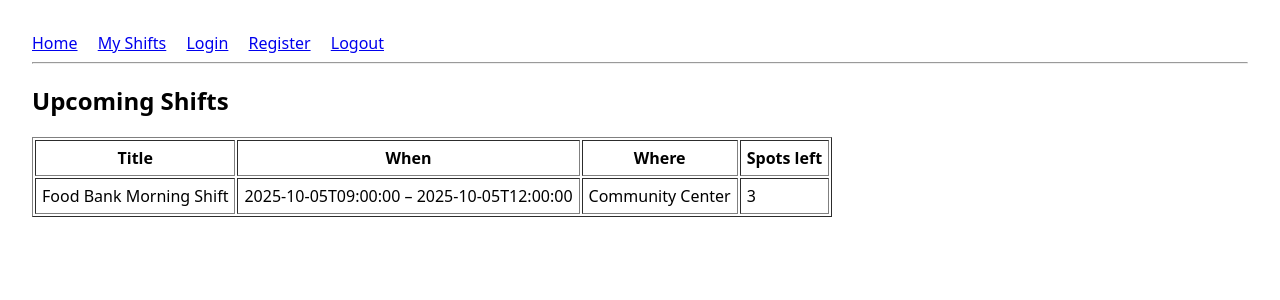
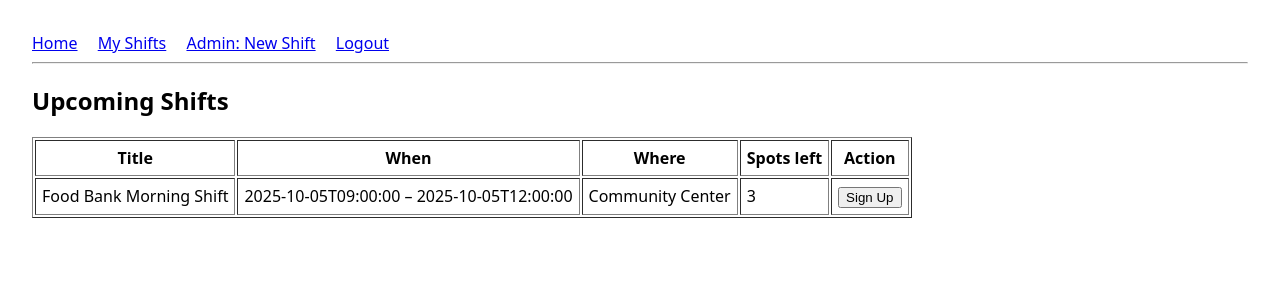
Before and after one commit to iarmoghan/shift-scheduler, a Flask app: page / in a window 1280 px wide. Shown: the top 300 px of the page. Run offline with Flask 3, Linux system fonts and the light colour scheme; the visitor is signed in with stand-in values (Sample User, id 1); data comes from the database, SQL or seed files in the repository; data that the repository does not hold is empty.

Commit message:
feat: sign-up (capacity) + cancel + admin create shift; add basic test and CI

```diff
--- a/app.py
+++ b/app.py
@@ -27,13 +27,14 @@ def init_db():
     # run schema
     with open(os.path.join(os.path.dirname(__file__), "schema.sql"), "r") as f:
         db.executescript(f.read())
-    # seed admin + one sample shift if empty
+    # seed admin
     count = db.execute("SELECT COUNT(*) AS c FROM app_user").fetchone()["c"]
     if count == 0:
         db.execute(
             "INSERT INTO app_user(email,password_hash,role) VALUES (?,?,?)",
             ("admin@example.com", generate_password_hash("admin123"), "ADMIN"),
         )
+    # seed example shift
     if db.execute("SELECT COUNT(*) AS c FROM shift").fetchone()["c"] == 0:
         starts = (datetime.now() + timedelta(days=1)).replace(hour=9, minute=0, second=0, microsecond=0)
         ends = starts + timedelta(hours=3)
@@ -55,6 +56,16 @@ def login_required(fn):
     def wrapper(*args, **kwargs):
         if not current_user():
             return redirect(url_for("login"))
+        return fn(*args, **kwargs)
+    return wrapper
+
+def admin_required(fn):
+    from functools import wraps
+    @wraps(fn)
+    def wrapper(*args, **kwargs):
+        if session.get("role") != "ADMIN":
+            flash("Admin only")
+            return redirect(url_for("index"))
         return fn(*args, **kwargs)
     return wrapper
 
@@ -98,7 +109,6 @@ def logout():
 # ---------- routes: core pages ----------
 @app.get("/")
 def index():
-    # list future shifts with spots left
     rows = get_db().execute(
         """
         SELECT s.*,
@@ -113,7 +123,6 @@ def index():
 @app.get("/my")
 @login_required
 def my_shifts():
-    # will be populated in the next step when we add signups
     items = get_db().execute(
         """
         SELECT s.title, s.starts_at, s.ends_at, su.id AS signup_id
@@ -125,11 +134,64 @@ def my_shifts():
     ).fetchall()
     return render_template("my.html", items=items)
 
+# ---------- routes: sign up / cancel ----------
+@app.post("/shifts/<int:shift_id>/signups")
+@login_required
+def sign_up(shift_id):
+    db = get_db()
+    me = current_user()
+    shift = db.execute("SELECT * FROM shift WHERE id=?", (shift_id,)).fetchone()
+    if not shift:
+        flash("Shift not found")
+        return redirect(url_for("index"))
+    taken = db.execute("SELECT COUNT(*) AS c FROM signup WHERE shift_id=?", (shift_id,)).fetchone()["c"]
+    if taken >= shift["capacity"]:
+        flash("Shift is full")
+        return redirect(url_for("index"))
+    try:
+        db.execute("INSERT INTO signup(shift_id,user_id) VALUES (?,?)", (shift_id, me["id"]))
+        db.commit()
+        flash("Signed up")
+    except sqlite3.IntegrityError:
+        flash("You are already signed up for this shift")
+    return redirect(url_for("my_shifts"))
+
+@app.post("/signups/<int:signup_id>/cancel")
+@login_required
+def cancel(signup_id):
+    db = get_db()
+    db.execute("DELETE FROM signup WHERE id=?", (signup_id,))
+    db.commit()
+    flash("Cancelled")
+    return redirect(url_for("my_shifts"))
+
+# ---------- routes: admin create shift ----------
+@app.get("/admin/shifts/new")
+@admin_required
+def admin_new_shift():
+    return render_template("admin_new_shift.html")
+
+@app.post("/admin/shifts")
+@admin_required
+def admin_create_shift():
+    title = request.form["title"].strip()
+    location = request.form.get("location", "").strip()
+    starts_at = request.form["starts_at"]
+    ends_at = request.form["ends_at"]
+    capacity = max(1, int(request.form.get("capacity", 1)))
+    db = get_db()
+    db.execute(
+        "INSERT INTO shift(title,location,starts_at,ends_at,capacity) VALUES (?,?,?,?,?)",
+        (title, location, starts_at, ends_at, capacity),
+    )
+    db.commit()
+    flash("Shift created")
+    return redirect(url_for("index"))
+
 # ---------- entrypoint ----------
 if __name__ == "__main__":
-    # ensure DB file exists and is initialized
     if not os.path.exists(DB_PATH):
         open(DB_PATH, "a").close()
     with app.app_context():
         init_db()
-    app.run(debug=True)
+    app.run(debug=True, host="127.0.0.1", port=5000)
--- a/templates/base.html
+++ b/templates/base.html
@@ -9,10 +9,17 @@
 <nav>
   <a href="/">Home</a>
   <a href="/my">My Shifts</a>
-  <a href="/login">Login</a>
-  <a href="/register">Register</a>
-  <a href="/logout">Logout</a>
+  {% if session.role == 'ADMIN' %}
+    <a href="/admin/shifts/new">Admin: New Shift</a>
+  {% endif %}
+  {% if session.uid %}
+    <a href="/logout">Logout</a>
+  {% else %}
+    <a href="/login">Login</a>
+    <a href="/register">Register</a>
+  {% endif %}
 </nav>
+
 <hr>
 {% with messages = get_flashed_messages() %}
   {% if messages %}
--- a/templates/index.html
+++ b/templates/index.html
@@ -2,13 +2,19 @@
 {% block content %}
 <h2>Upcoming Shifts</h2>
 <table border="1" cellpadding="6">
-  <tr><th>Title</th><th>When</th><th>Where</th><th>Spots left</th></tr>
+  <tr><th>Title</th><th>When</th><th>Where</th><th>Spots left</th><th>Action</th></tr>
   {% for s in shifts %}
+  {% set spots_left = s['capacity'] - s['taken'] %}
   <tr>
     <td>{{ s['title'] }}</td>
     <td>{{ s['starts_at'] }} – {{ s['ends_at'] }}</td>
     <td>{{ s['location'] }}</td>
-    <td>{{ s['capacity'] - s['taken'] }}</td>
+    <td>{{ spots_left }}</td>
+    <td>
+      <form method="post" action="/shifts/{{ s['id'] }}/signups">
+        <button {% if spots_left <= 0 %}disabled{% endif %}>Sign Up</button>
+      </form>
+    </td>
   </tr>
   {% endfor %}
 </table>
```
Also changed, not shown: templates/admin_new_shift.html (added, +13 -0 lines), templates/my.html (+6 -1 lines), tests/test_app.py (added, +18 -0 lines), .github/workflows/ci.yml (added).
